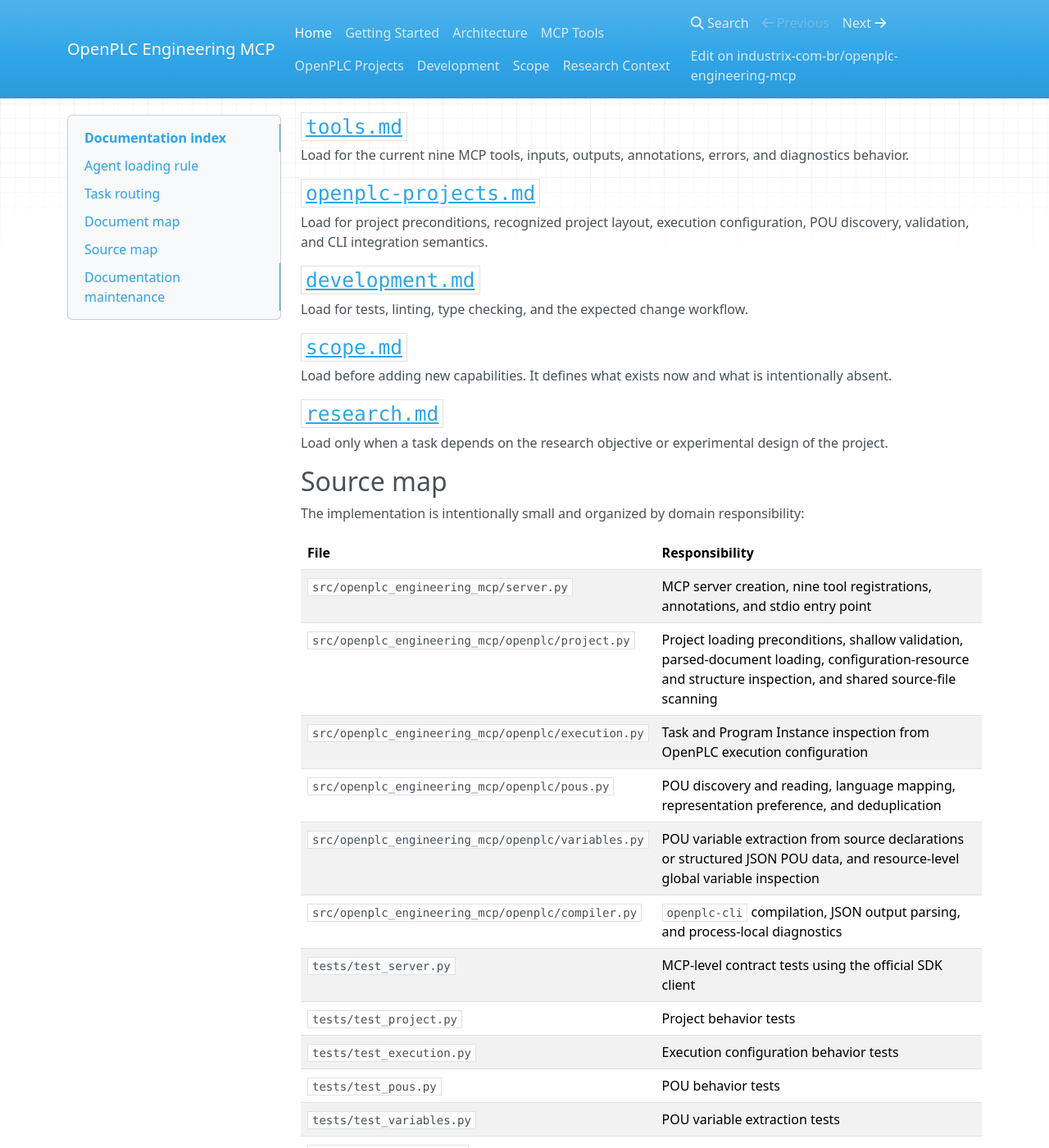
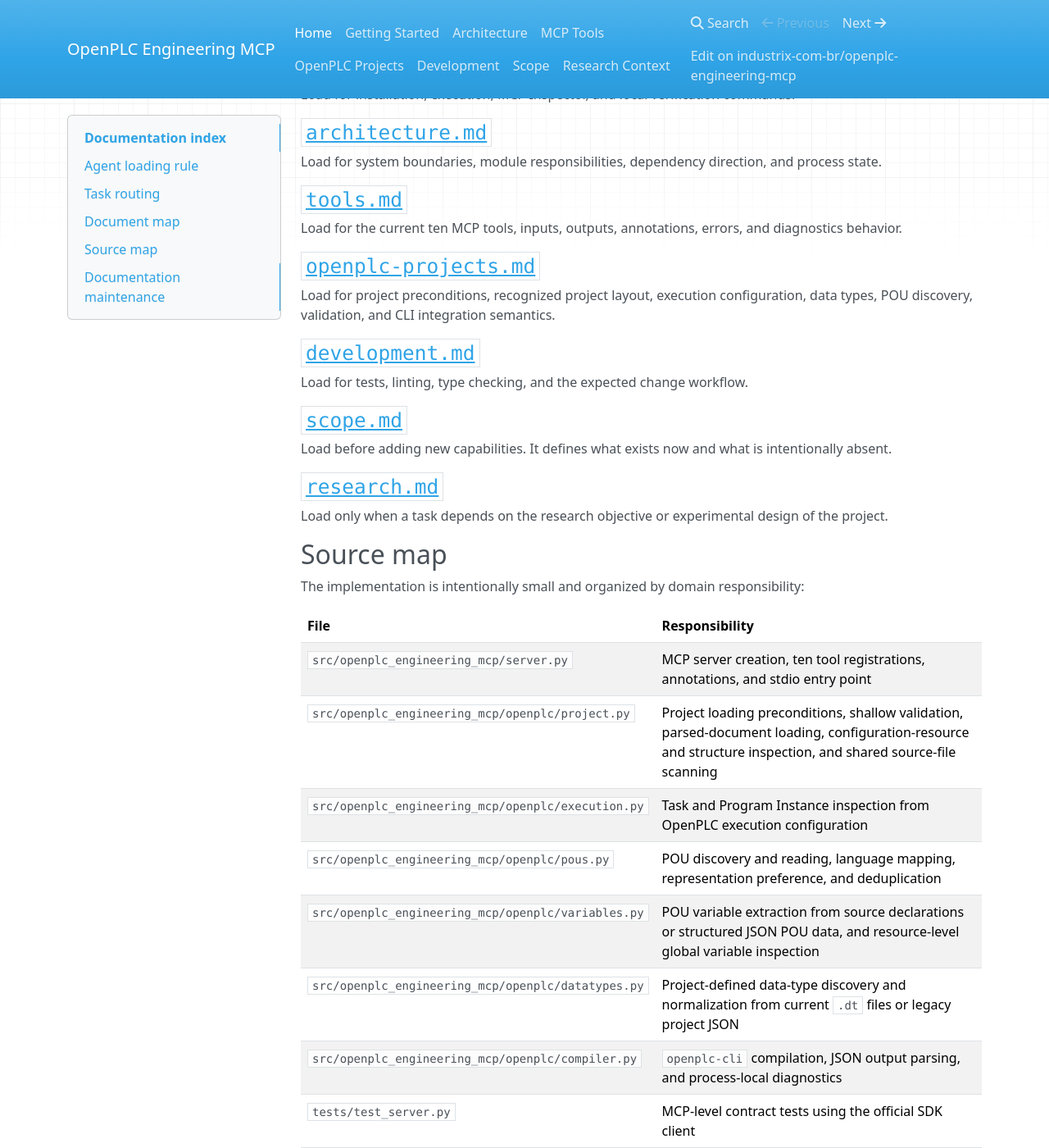
Before and after one commit to industrix-com-br/openplc-engineering-mcp, an MkDocs documentation site: the page built from docs/index.md, in a window 1280 px wide and 1400 px high, scrolled down 1770 px. Shown: the whole window at 82% size. Built offline with MkDocs 1.6.1, drawn with Linux system fonts in a browser that asks for light colours; nearby versions of some CDN libraries; some of the changed text lies outside the part shown.

Commit message:
docs: route datatype inspection context

```diff
--- a/docs/index.md
+++ b/docs/index.md
@@ -25,6 +25,7 @@
 | Change execution configuration inspection | [`openplc-projects.md`](openplc-projects.md), [`tools.md`](tools.md) | `src/openplc_engineering_mcp/openplc/execution.py`, `tests/test_execution.py` |
 | Change POU discovery or access | [`openplc-projects.md`](openplc-projects.md), [`tools.md`](tools.md) | `src/openplc_engineering_mcp/openplc/pous.py`, `tests/test_pous.py` |
 | Change POU variable inspection | [`openplc-projects.md`](openplc-projects.md), [`tools.md`](tools.md) | `src/openplc_engineering_mcp/openplc/variables.py`, `tests/test_variables.py` |
+| Change project data-type inspection | [`openplc-projects.md`](openplc-projects.md), [`tools.md`](tools.md) | `src/openplc_engineering_mcp/openplc/datatypes.py`, `tests/test_datatypes.py` |
 | Change OpenPLC compilation or diagnostics | [`tools.md`](tools.md), [`architecture.md`](architecture.md) | `src/openplc_engineering_mcp/openplc/compiler.py`, `tests/test_compiler.py` |
 | Change MCP registration or transport behavior | [`architecture.md`](architecture.md), [`tools.md`](tools.md) | `src/openplc_engineering_mcp/server.py`, `tests/test_server.py` |
 | Add or update tests, linting, or type checking | [`development.md`](development.md) | `pyproject.toml`, relevant tests |
@@ -43,11 +44,11 @@
 
 ### [`tools.md`](tools.md)
 
-Load for the current nine MCP tools, inputs, outputs, annotations, errors, and diagnostics behavior.
+Load for the current ten MCP tools, inputs, outputs, annotations, errors, and diagnostics behavior.
 
 ### [`openplc-projects.md`](openplc-projects.md)
 
-Load for project preconditions, recognized project layout, execution configuration, POU discovery, validation, and CLI integration semantics.
+Load for project preconditions, recognized project layout, execution configuration, data types, POU discovery, validation, and CLI integration semantics.
 
 ### [`development.md`](development.md)
 
@@ -67,17 +68,19 @@
 
 | File | Responsibility |
 | --- | --- |
-| `src/openplc_engineering_mcp/server.py` | MCP server creation, nine tool registrations, annotations, and stdio entry point |
+| `src/openplc_engineering_mcp/server.py` | MCP server creation, ten tool registrations, annotations, and stdio entry point |
 | `src/openplc_engineering_mcp/openplc/project.py` | Project loading preconditions, shallow validation, parsed-document loading, configuration-resource and structure inspection, and shared source-file scanning |
 | `src/openplc_engineering_mcp/openplc/execution.py` | Task and Program Instance inspection from OpenPLC execution configuration |
 | `src/openplc_engineering_mcp/openplc/pous.py` | POU discovery and reading, language mapping, representation preference, and deduplication |
 | `src/openplc_engineering_mcp/openplc/variables.py` | POU variable extraction from source declarations or structured JSON POU data, and resource-level global variable inspection |
+| `src/openplc_engineering_mcp/openplc/datatypes.py` | Project-defined data-type discovery and normalization from current `.dt` files or legacy project JSON |
 | `src/openplc_engineering_mcp/openplc/compiler.py` | `openplc-cli` compilation, JSON output parsing, and process-local diagnostics |
 | `tests/test_server.py` | MCP-level contract tests using the official SDK client |
 | `tests/test_project.py` | Project behavior tests |
 | `tests/test_execution.py` | Execution configuration behavior tests |
 | `tests/test_pous.py` | POU behavior tests |
 | `tests/test_variables.py` | POU variable extraction tests |
+| `tests/test_datatypes.py` | Project-defined data-type inspection tests |
 | `tests/test_compiler.py` | Compiler and diagnostics behavior tests |
 | `pyproject.toml` | Package metadata, dependencies, scripts, linting, and type-checking configuration |
 
```
